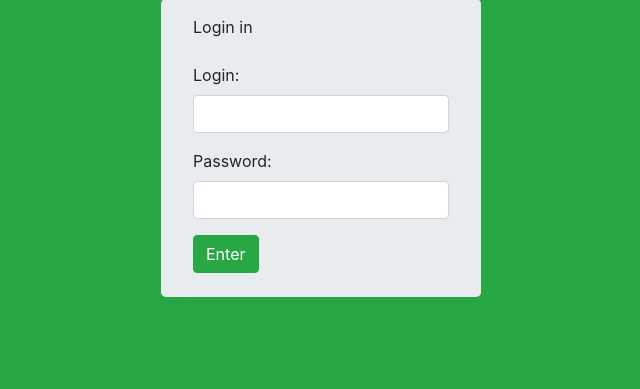
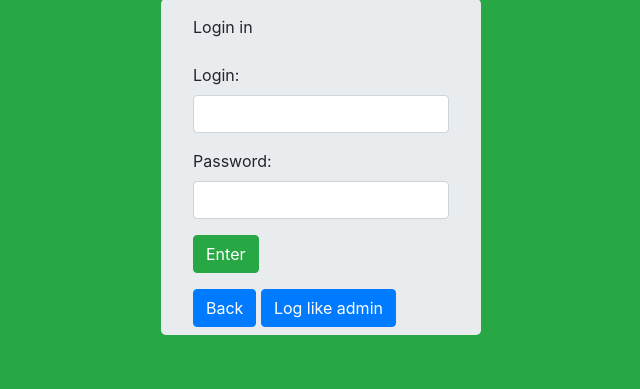
Before and after one commit to VlTok/BackEndExercise1, a PHP site: page /login.php in a window 1280 px wide. Shown: the part 49-438 px from the top of the page, without its empty margins (319-959 px from the left). Run offline with PHP 8.4, Linux system fonts and the light colour scheme.

Commit message:
Update login.php

```diff
--- a/login.php
+++ b/login.php
@@ -32,6 +32,15 @@ if ($_SERVER['REQUEST_METHOD'] == 'GET') {
 <head>
 	<title>Web-5</title>
 	<link rel="stylesheet" href="https://stackpath.bootstrapcdn.com/bootstrap/4.3.1/css/bootstrap.min.css">
+	<style type="text/css">
+	a {
+	   text-decoration: none;
+	   color: white;}
+	 a:hover {
+	 text-decoration: none;
+	 color: white;
+	 }
+	</style>
 </head>
 <body class="bg-success">
 	<div class="jumbotron w-25 mx-auto my-5 py-2">
@@ -51,6 +60,8 @@ if ($_SERVER['REQUEST_METHOD'] == 'GET') {
   				<button type="submit" class="btn btn-success">Enter</button>
 			</form>
 		</div>
+		<button class="btn btn-primary"><a href="http://u16342.kubsu-dev.ru/BackEnd6">Back</a></button>
+		<button class="btn btn-primary"><a href="http://u16342.kubsu-dev.ru/BackEnd6/admin.php">Log like admin</a></button>
 	</div>
 </body>
 </html>
```
Lines whose indentation alone changed are shown as unchanged.
